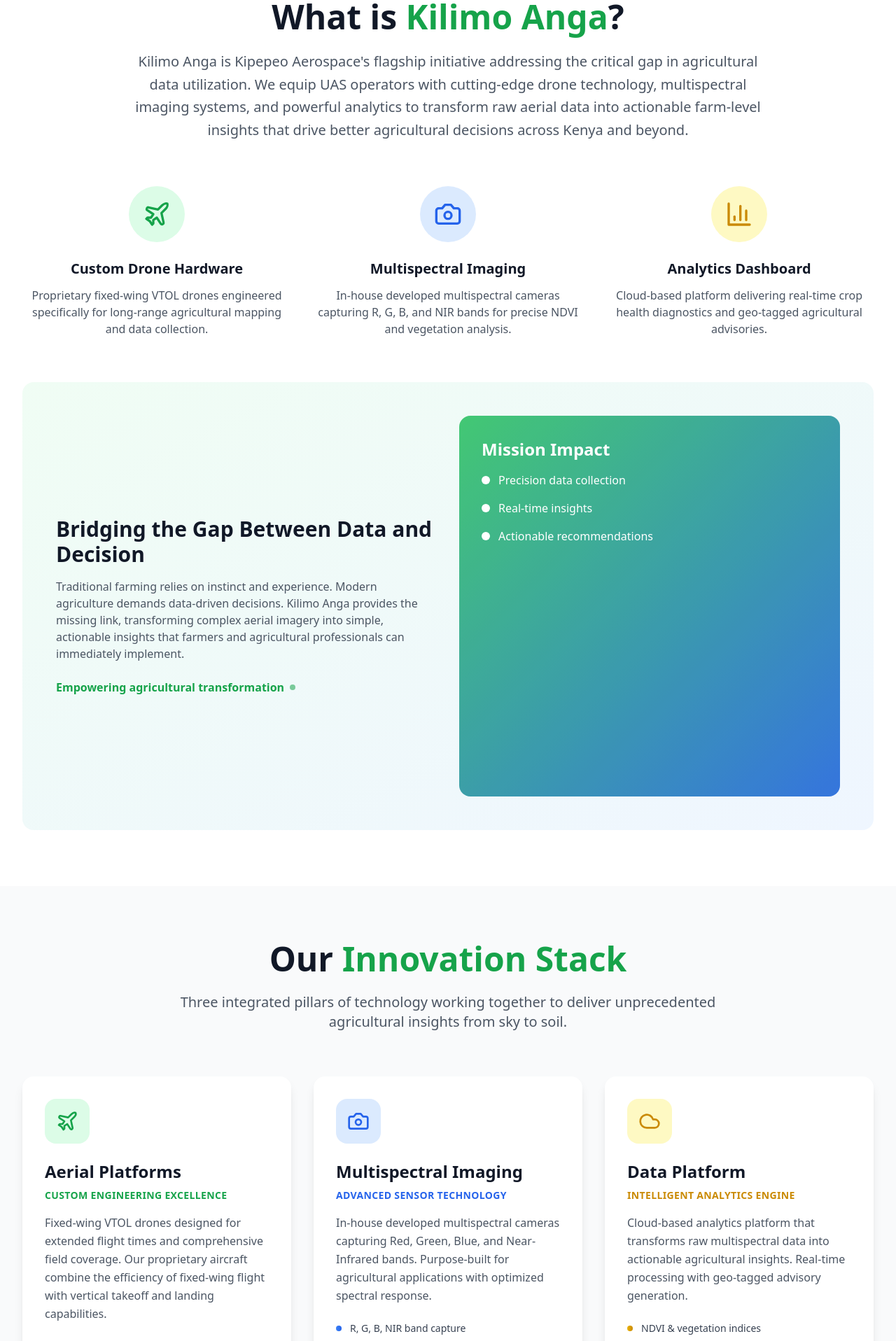
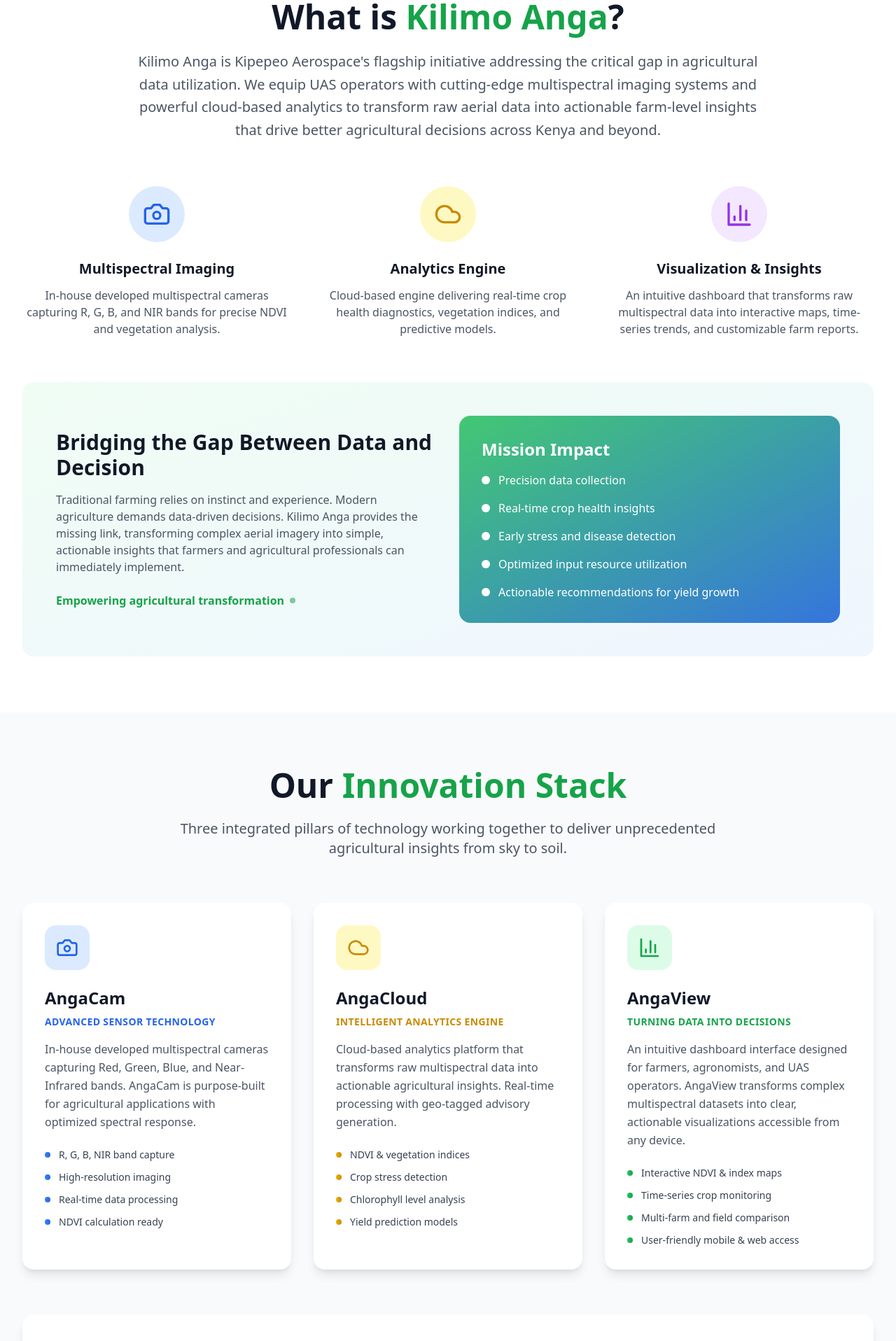
Before and after one commit to kipepeo-aerospace/kilimo-anga-website, a React (Vite) app: page / in a window 1280 px wide. Shown: the part 880-2796 px from the top of the page at 70% size. Built offline with nearby package versions, Linux system fonts and the light colour scheme.

Commit message:
updated web to reflect new model

```diff
--- a/package.json
+++ b/package.json
@@ -28,6 +28,6 @@
     "tailwindcss": "^3.4.1",
     "typescript": "^5.5.3",
     "typescript-eslint": "^8.3.0",
-    "vite": "^5.4.2"
+    "vite": "^7.1.5"
   }
 }
--- a/src/components/About.tsx
+++ b/src/components/About.tsx
@@ -1,5 +1,5 @@
 import React from 'react';
-import { Plane, Camera, BarChart3 } from 'lucide-react';
+import { Plane, Camera, BarChart3, Cloud } from 'lucide-react';
 
 const About = () => {
   return (
@@ -11,13 +11,23 @@ const About = () => {
           </h2>
           <p className="text-xl text-gray-600 max-w-4xl mx-auto leading-relaxed">
             Kilimo Anga is Kipepeo Aerospace's flagship initiative addressing the critical gap in
-            agricultural data utilization. We equip UAS operators with cutting-edge drone technology,
-            multispectral imaging systems, and powerful analytics to transform raw aerial data into
+            agricultural data utilization. We equip UAS operators with cutting-edge
+            multispectral imaging systems and powerful cloud-based analytics to transform raw aerial data into
             actionable farm-level insights that drive better agricultural decisions across Kenya and beyond.
           </p>
         </div>
 
         <div className="grid md:grid-cols-3 gap-8 mb-16">
+          <div className="text-center group">
+            <div className="bg-blue-100 w-20 h-20 rounded-full flex items-center justify-center mx-auto mb-6 group-hover:bg-blue-200 transition-colors duration-300">
+              <Camera className="h-10 w-10 text-blue-600" />
+            </div>
+            <h3 className="text-xl font-semibold text-gray-900 mb-3">Multispectral Imaging</h3>
+            <p className="text-gray-600">
+              In-house developed multispectral cameras capturing R, G, B, and NIR bands for precise NDVI and vegetation analysis.
+            </p>
+          </div>
+          {/*
           <div className="text-center group">
             <div className="bg-green-100 w-20 h-20 rounded-full flex items-center justify-center mx-auto mb-6 group-hover:bg-green-200 transition-colors duration-300">
               <Plane className="h-10 w-10 text-green-600" />
@@ -27,24 +37,24 @@ const About = () => {
               Proprietary fixed-wing VTOL drones engineered specifically for long-range agricultural mapping and data collection.
             </p>
           </div>
-
-          <div className="text-center group">
-            <div className="bg-blue-100 w-20 h-20 rounded-full flex items-center justify-center mx-auto mb-6 group-hover:bg-blue-200 transition-colors duration-300">
-              <Camera className="h-10 w-10 text-blue-600" />
-            </div>
-            <h3 className="text-xl font-semibold text-gray-900 mb-3">Multispectral Imaging</h3>
-            <p className="text-gray-600">
-              In-house developed multispectral cameras capturing R, G, B, and NIR bands for precise NDVI and vegetation analysis.
-            </p>
-          </div>
+          */}
 
           <div className="text-center group">
             <div className="bg-yellow-100 w-20 h-20 rounded-full flex items-center justify-center mx-auto mb-6 group-hover:bg-yellow-200 transition-colors duration-300">
-              <BarChart3 className="h-10 w-10 text-yellow-600" />
+              <Cloud className="h-10 w-10 text-yellow-600" />
             </div>
-            <h3 className="text-xl font-semibold text-gray-900 mb-3">Analytics Dashboard</h3>
+            <h3 className="text-xl font-semibold text-gray-900 mb-3">Analytics Engine</h3>
             <p className="text-gray-600">
-              Cloud-based platform delivering real-time crop health diagnostics and geo-tagged agricultural advisories.
+              Cloud-based engine delivering real-time crop health diagnostics, vegetation indices, and predictive models.
+            </p>
+          </div>
+          <div className="text-center group">
+            <div className="bg-purple-100 w-20 h-20 rounded-full flex items-center justify-center mx-auto mb-6 group-hover:bg-purple-200 transition-colors duration-300">
+              <BarChart3 className="h-10 w-10 text-purple-600" />
+            </div>
+            <h3 className="text-xl font-semibold text-gray-900 mb-3">Visualization & Insights</h3>
+            <p className="text-gray-600">
+              An intuitive dashboard that transforms raw multispectral data into interactive maps, time-series trends, and customizable farm reports.
             </p>
           </div>
         </div>
@@ -66,7 +76,7 @@ const About = () => {
               </div>
             </div>
             <div className="relative">
-              <div className="aspect-square bg-gradient-to-br from-green-400 to-blue-500 rounded-2xl p-8 text-white relative overflow-hidden">
+              <div className=" bg-gradient-to-br from-green-400 to-blue-500 rounded-2xl p-8 text-white relative overflow-hidden">
                 <div className="absolute inset-0 bg-black/10"></div>
                 <div className="relative z-10">
                   <h4 className="text-2xl font-bold mb-4">Mission Impact</h4>
@@ -77,11 +87,19 @@ const About = () => {
                     </div>
                     <div className="flex items-center">
                       <div className="w-3 h-3 bg-white rounded-full mr-3"></div>
-                      <span>Real-time insights</span>
+                      <span>Real-time crop health insights</span>
                     </div>
                     <div className="flex items-center">
                       <div className="w-3 h-3 bg-white rounded-full mr-3"></div>
-                      <span>Actionable recommendations</span>
+                      <span>Early stress and disease detection</span>
+                    </div>
+                    <div className="flex items-center">
+                      <div className="w-3 h-3 bg-white rounded-full mr-3"></div>
+                      <span>Optimized input resource utilization</span>
+                    </div>
+                    <div className="flex items-center">
+                      <div className="w-3 h-3 bg-white rounded-full mr-3"></div>
+                      <span>Actionable recommendations for yield growth</span>
                     </div>
                   </div>
                 </div>
--- a/src/components/Footer.tsx
+++ b/src/components/Footer.tsx
@@ -72,7 +72,7 @@ const Footer = () => {
               <li><a href="#technology" className="text-gray-300 hover:text-green-400 transition-colors">Technology</a></li>
               <li><a href="#how-it-works" className="text-gray-300 hover:text-green-400 transition-colors">How It Works</a></li>
               <li><a href="#partner" className="text-gray-300 hover:text-green-400 transition-colors">Partner</a></li>
-              <li><a href="#contact" className="text-gray-300 hover:text-green-400 transition-colors">Contact Us</a></li>
+              <li><a href="mailto:kilimoanga@kipepeo.space" className="text-gray-300 hover:text-green-400 transition-colors">Contact Us</a></li>
             </ul>
           </div>
 
@@ -82,7 +82,7 @@ const Footer = () => {
             <div className="space-y-3">
               <div className="flex items-center">
                 <Mail className="h-5 w-5 text-green-400 mr-3" />
-                <span className="text-gray-300">info@kipepeo.space</span>
+                <span className="text-gray-300">kilimoomanga@kipepeo.space</span>
               </div>
               <div className="flex items-center">
                 <Phone className="h-5 w-5 text-green-400 mr-3" />
--- a/src/components/Header.tsx
+++ b/src/components/Header.tsx
@@ -23,11 +23,8 @@ const Header = () => {
           </nav>
 
           <div className="hidden md:flex items-center space-x-4">
-            <a href="#partner" className="text-green-600 hover:text-green-700 font-medium">
-              Partner With Us
-            </a>
-            <a href="#technology" className="bg-green-600 text-white px-4 py-2 rounded-lg hover:bg-green-700 transition-colors">
-              See Our Technology
+            <a href="https://angaview.kipepeo.space" target="_blank" className="bg-green-600 text-white px-4 py-2 rounded-lg hover:bg-green-700 transition-colors">
+              AngaView Dashboard
             </a>
           </div>
 
--- a/src/components/Hero.tsx
+++ b/src/components/Hero.tsx
@@ -78,19 +78,19 @@ const Hero = () => {
 
         <div className="flex flex-col sm:flex-row gap-4 justify-center items-center">
           <a
-            href="#partner"
-            className="bg-green-600 text-white px-8 py-4 rounded-lg font-semibold text-lg hover:bg-green-700 transition-all duration-300 transform hover:scale-105 flex items-center"
-          >
-            Partner With Us
-            <ArrowRight className="ml-2 h-5 w-5" />
-          </a>
-
-          <a
             href="#technology"
             className="bg-white/10 backdrop-blur-sm text-white px-8 py-4 rounded-lg font-semibold text-lg hover:bg-white/20 transition-all duration-300 border border-white/30 flex items-center"
           >
             <Play className="mr-2 h-5 w-5" />
             See Our Technology
+          </a>
+          <a
+            href="https://angaview.kipepeo.space"
+            target="_blank"
+            className="bg-green-600 text-white px-8 py-4 rounded-lg font-semibold text-lg hover:bg-green-700 transition-all duration-300 transform hover:scale-105 flex items-center"
+          >
+            AngaView Dashboard
+            <ArrowRight className="ml-2 h-5 w-5" />
           </a>
         </div>
 
--- a/src/components/HowItWorks.tsx
+++ b/src/components/HowItWorks.tsx
@@ -1,26 +1,26 @@
 import React from 'react';
-import { Plane, Upload, Eye, ArrowRight } from 'lucide-react';
+import { Plane, Camera, Upload, Eye, ArrowRight } from 'lucide-react';
 
 const HowItWorks = () => {
   const steps = [
     {
-      icon: Plane,
+      icon: Camera,
       title: 'Launch & Capture',
-      description: 'Deploy our custom VTOL drone to capture high-resolution multispectral imagery across your target agricultural area.',
+      description: 'Deploy AngaCam to capture high-resolution multispectral imagery across your target agricultural area.',
       details: 'Autonomous flight planning with GPS waypoints ensures comprehensive field coverage and optimal data collection.',
       color: 'green'
     },
     {
       icon: Upload,
       title: 'Upload & Process',
-      description: 'Seamlessly upload captured data to our cloud-based analytics platform for real-time processing and analysis.',
+      description: 'Seamlessly upload captured data to AngaCloud for real-time processing and analysis.',
       details: 'Advanced algorithms process multispectral bands to generate vegetation indices and crop health metrics.',
       color: 'blue'
     },
     {
       icon: Eye,
       title: 'Analyze & Act',
-      description: 'Access actionable crop insights through our intuitive dashboard with geo-tagged recommendations and alerts.',
+      description: 'Access actionable crop insights through AngaView with geo-tagged recommendations and alerts.',
       details: 'View NDVI maps, identify crop stress areas, and receive specific recommendations for targeted interventions.',
       color: 'yellow'
     }
@@ -123,14 +123,10 @@ const HowItWorks = () => {
             </p>
           </div>
 
-          <div className="grid md:grid-cols-4 gap-6 text-center">
+          <div className="grid md:grid-cols-3 gap-6 text-center">
             <div className="space-y-2">
               <div className="text-2xl font-bold text-green-600">15min</div>
               <div className="text-sm text-gray-600">Setup Time</div>
-            </div>
-            <div className="space-y-2">
-              <div className="text-2xl font-bold text-blue-600">2hours</div>
-              <div className="text-sm text-gray-600">Flight Duration</div>
             </div>
             <div className="space-y-2">
               <div className="text-2xl font-bold text-yellow-600">30min</div>
--- a/src/components/Partner.tsx
+++ b/src/components/Partner.tsx
@@ -9,7 +9,7 @@ const Partner = () => {
       description: 'Professional drone service providers looking to expand into precision agriculture',
       benefits: ['Advanced analytics platform', 'Specialized agricultural sensors', 'Training and certification programs', 'Marketing support'],
       cta: 'Join Our Network',
-      link: "mailto:info@kipepeo.space"
+      link: "mailto:kilimoanga@kipepeo.space"
     },
     {
       icon: Building,
@@ -17,7 +17,7 @@ const Partner = () => {
       description: 'Companies seeking to integrate precision agriculture data into their operations',
       benefits: ['Custom API integrations', 'Bulk data processing', 'White-label solutions', 'Technical support'],
       cta: 'Partner With Us',
-      link: "mailto:info@kipepeo.space"
+      link: "mailto:kilimoanga@kipepeo.space"
     },
     {
       icon: GraduationCap,
@@ -25,7 +25,7 @@ const Partner = () => {
       description: 'Universities and research centers advancing agricultural technology',
       benefits: ['Research collaboration', 'Data sharing agreements', 'Student internship programs', 'Technology access'],
       cta: 'Collaborate',
-      link: "mailto:info@kipepeo.space"
+      link: "mailto:kilimoanga@kipepeo.space"
     }
   ];
 
--- a/src/components/Technology.tsx
+++ b/src/components/Technology.tsx
@@ -1,31 +1,46 @@
 import React from 'react';
-import { Plane, Camera, Cloud, Zap, Target, Globe } from 'lucide-react';
+import { Plane, Camera, Cloud, Zap, Target, Globe, BarChart3 } from 'lucide-react';
 
 const Technology = () => {
   const technologies = [
     {
-      icon: Plane,
-      title: 'Aerial Platforms',
-      subtitle: 'Custom Engineering Excellence',
-      description: 'Fixed-wing VTOL drones designed for extended flight times and comprehensive field coverage. Our proprietary aircraft combine the efficiency of fixed-wing flight with vertical takeoff and landing capabilities.',
-      features: ['Long-range mapping capability', 'Weather-resistant design', 'Autonomous flight systems', 'Precision GPS navigation'],
-      color: 'green'
-    },
-    {
       icon: Camera,
-      title: 'Multispectral Imaging',
+      title: 'AngaCam',
       subtitle: 'Advanced Sensor Technology',
-      description: 'In-house developed multispectral cameras capturing Red, Green, Blue, and Near-Infrared bands. Purpose-built for agricultural applications with optimized spectral response.',
-      features: ['R, G, B, NIR band capture', 'High-resolution imaging', 'Real-time data processing', 'NDVI calculation ready'],
+      description: 'In-house developed multispectral cameras capturing Red, Green, Blue, and Near-Infrared bands. AngaCam is purpose-built for agricultural applications with optimized spectral response.',
+      features: [
+        'R, G, B, NIR band capture',
+        'High-resolution imaging',
+        'Real-time data processing',
+        'NDVI calculation ready'
+      ],
       color: 'blue'
     },
     {
       icon: Cloud,
-      title: 'Data Platform',
+      title: 'AngaCloud',
       subtitle: 'Intelligent Analytics Engine',
       description: 'Cloud-based analytics platform that transforms raw multispectral data into actionable agricultural insights. Real-time processing with geo-tagged advisory generation.',
-      features: ['NDVI & vegetation indices', 'Crop stress detection', 'Chlorophyll level analysis', 'Yield prediction models'],
+      features: [
+        'NDVI & vegetation indices',
+        'Crop stress detection',
+        'Chlorophyll level analysis',
+        'Yield prediction models'
+      ],
       color: 'yellow'
+    },
+    {
+      icon: BarChart3,
+      title: 'AngaView',
+      subtitle: 'Turning Data into Decisions',
+      description: 'An intuitive dashboard interface designed for farmers, agronomists, and UAS operators. AngaView transforms complex multispectral datasets into clear, actionable visualizations accessible from any device.',
+      features: [
+        'Interactive NDVI & index maps',
+        'Time-series crop monitoring',
+        'Multi-farm and field comparison',
+        'User-friendly mobile & web access'
+      ],
+      color: 'green'
     }
   ];
 
```
Also changed, not shown: 2 other files (tests, documents, lock files or other folders).
